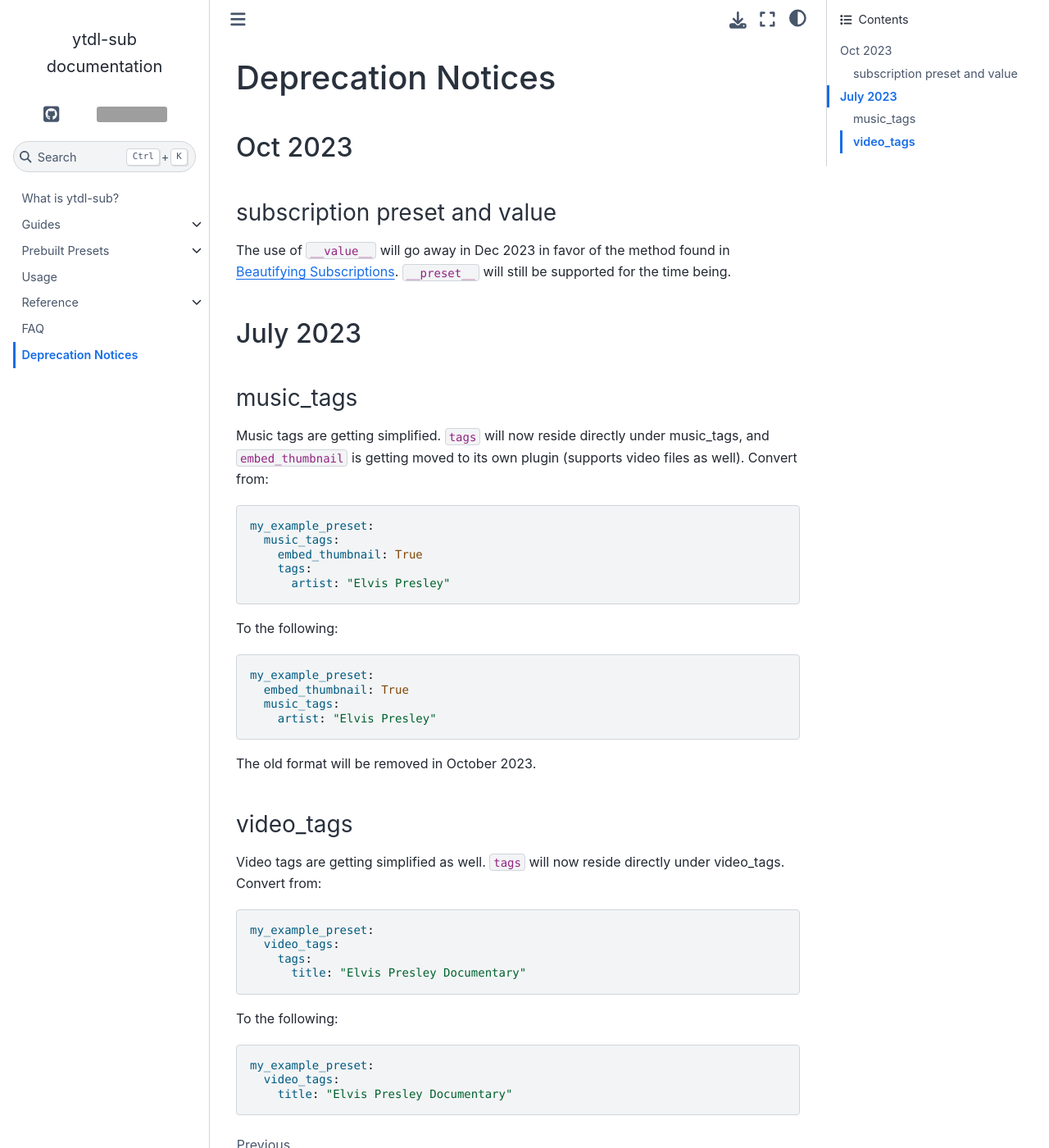
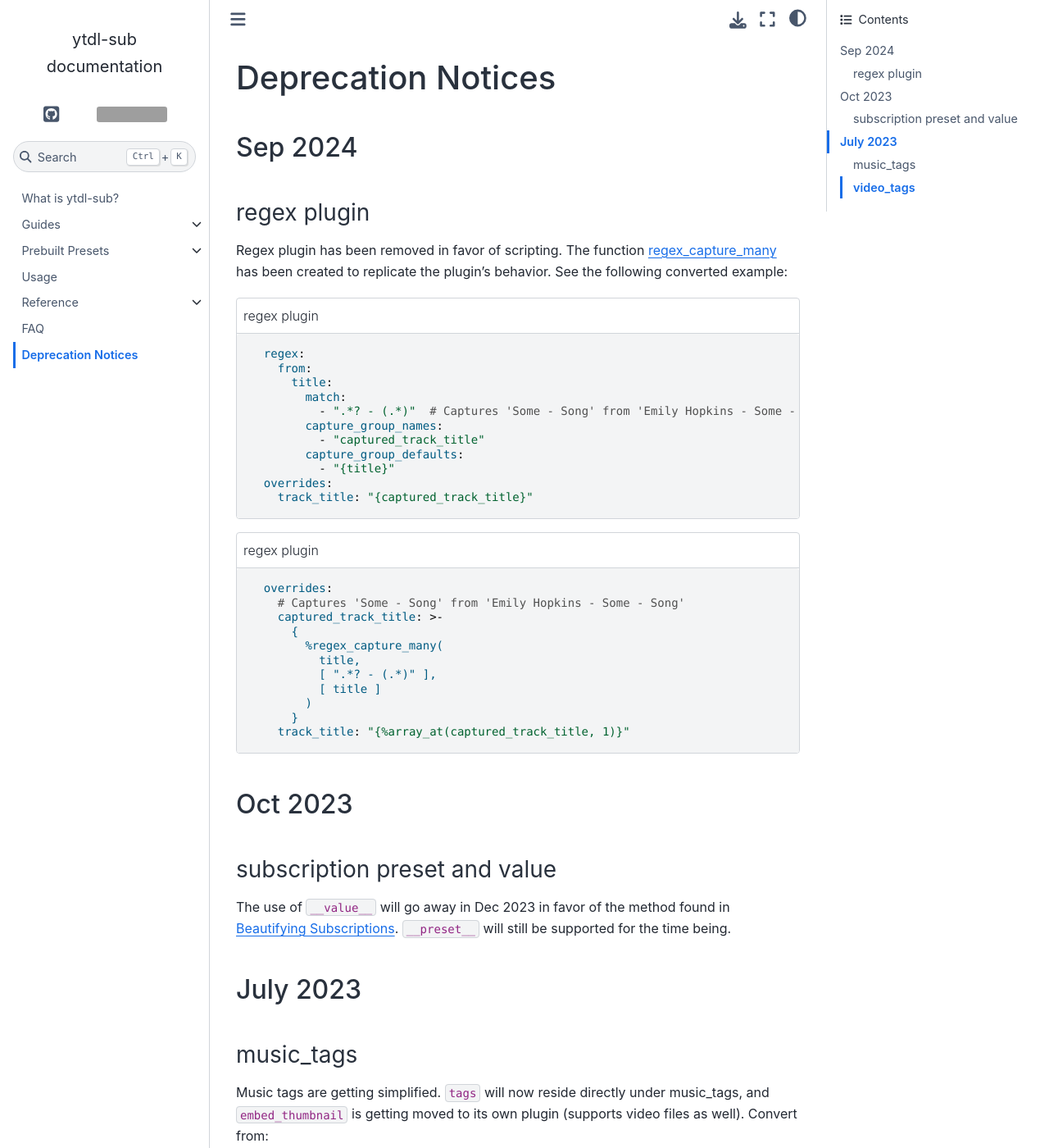
Before and after one commit to jmbannon/ytdl-sub, a Sphinx documentation site: the page built from docs/source/deprecation_notices.rst, in a window 1280 px wide and 1400 px high. Shown: the whole window at 82% size. Built offline with Sphinx 7.4.7 and the Sphinx Book theme 1.1.4, drawn with Linux system fonts in a browser that asks for light colours; grey boxes are pictures that could not be loaded.

Commit message:
deprecation notice

```diff
--- a/docs/source/deprecation_notices.rst
+++ b/docs/source/deprecation_notices.rst
@@ -1,5 +1,44 @@
 Deprecation Notices
 ===================
+
+Sep 2024
+--------
+
+regex plugin
+~~~~~~~~~~~~
+Regex plugin has been removed in favor of scripting. The function
+:ref:`config_reference/scripting/scripting_functions:regex_capture_many`
+has been created to replicate the plugin's behavior. See the following converted example:
+
+.. code-block:: yaml
+  :caption: regex plugin
+
+    regex:
+      from:
+        title:
+          match:
+            - ".*? - (.*)"  # Captures 'Some - Song' from 'Emily Hopkins - Some - Song'
+          capture_group_names:
+            - "captured_track_title"
+          capture_group_defaults:
+            - "{title}"
+    overrides:
+      track_title: "{captured_track_title}"
+
+.. code-block:: yaml
+  :caption: regex plugin
+
+    overrides:
+      # Captures 'Some - Song' from 'Emily Hopkins - Some - Song'
+      captured_track_title: >-
+        {
+          %regex_capture_many(
+            title,
+            [ ".*? - (.*)" ],
+            [ title ]
+          )
+        }
+      track_title: "{%array_at(captured_track_title, 1)}"
 
 Oct 2023
 --------
```
